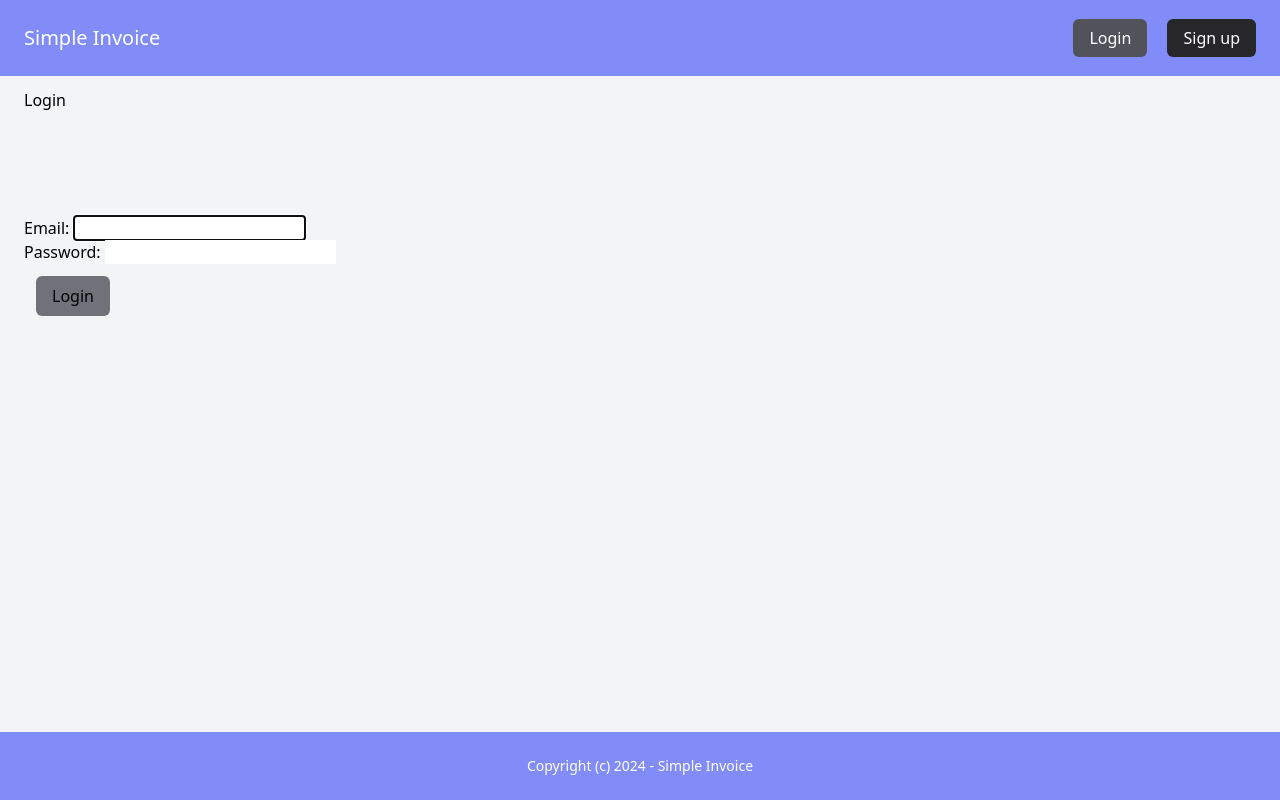
After one commit to MrCzaro/SimpleInvoice, a Django app: page /accounts/login/ in a window 1280 px wide. The commit adds this page. Run offline with Django 5.2, Linux system fonts and the light colour scheme; some libraries are stand-ins or nearby versions.

Commit message:
Update 2 5/03/24

```diff
--- a/SimpleInvoice/SimpleInvoice/urls.py
+++ b/SimpleInvoice/SimpleInvoice/urls.py
@@ -2,6 +2,7 @@ from django.contrib import admin
 from django.urls import path, include
 
 urlpatterns = [
+    path("", include("invoice.urls")),
+    path("accounts/", include("accounts.urls")),
     path("admin/", admin.site.urls),
-    path("", include("invoice.urls"))
 ]
--- a/SimpleInvoice/accounts/forms.py
+++ b/SimpleInvoice/accounts/forms.py
@@ -1,6 +1,10 @@
-from django import forms
-from django.contrib.auth.forms import UserCreationForm
+from django.contrib.auth.forms import AuthenticationForm,UserCreationForm
 from .models import CustomUser
+
+class CustomAuthenticationForm(AuthenticationForm):
+    class Meta:
+        model = CustomUser
+        fields = ["email", "password"]
 
 class CustomUserCreationForm(UserCreationForm):
     class Meta:
--- /dev/null
+++ b/SimpleInvoice/accounts/urls.py
@@ -0,0 +1,10 @@
+from django.urls import path
+from . import views
+
+app_name="accounts"
+
+urlpatterns = [
+    path("login/", views.login_user, name="login"),
+    path("logout/", views.logout_user, name="logout"),
+    path("signup/", views.signup_user, name="signup"),
+]
--- a/SimpleInvoice/accounts/views.py
+++ b/SimpleInvoice/accounts/views.py
@@ -1,7 +1,9 @@
-from django.shortcuts import render, redirect
-from .forms import CustomUserCreationForm
+from django.contrib.auth import authenticate, login, logout
+from django.contrib import messages
+from django.shortcuts import redirect, render
+from .forms import CustomAuthenticationForm, CustomUserCreationForm
 
-def signup(request):
+def signup_user(request):
     if request.method == "POST":
         form = CustomUserCreationForm(request.POST)
         if form.is_valid():
@@ -12,14 +14,34 @@ def signup(request):
 
     context = {
         "form" : form,
-        "title" : "Registration"
+        "title" : "Signup"
     }
 
-    return render(request, "signup.html", context)
+    return render(request, "accounts.html", context)
 
 
-def login(request):
-    pass
+def login_user(request):
+    if request.method == "POST":
+        form = CustomAuthenticationForm(request, request.POST)
+        if form.is_valid():
+            email=form.cleaned_data.get("email")
+            password=form.cleaned_data.get("password")
+            user = authenticate(request, email=email, password=password)
+            if user is not None:
+                login(request, user)
+                return redirect("invoice:dashboard")
+            else:
+                messages.error(request, "Invalid login credentials. Please try again.")
+    else:
+        form = CustomAuthenticationForm(request)
 
-def logout(request):
-    pass
+    context = {
+        "form" : form,
+        "title" : "Login",
+    }
+
+    return render(request, "accounts.html", context)
+
+def logout_user(request):
+    logout(request)
+    return redirect("accounts:login")
--- /dev/null
+++ b/SimpleInvoice/templates/accounts.html
@@ -0,0 +1,23 @@
+{% extends "base.html" %}
+
+{% block content %}
+    <h2>{{ title }}</h2>
+
+    <div class="p-6 flex-1 mb-14">
+        {% if messages %}
+            <div class="space-y-4">
+                {% for message in messages %}
+                    <div class="bg-green-200 text-black rounded-md p-4">
+                        <p>{{ message }}</p>
+                    </div>
+                {% endfor %}
+            </div>
+        {% endif %}
+
+    </div>
+    <form method="post">
+        {% csrf_token %}
+        {{ form.as_p }}
+        <button class="py-2 px-4 bg-zinc-500 rounded-md m-3">{{ title }}</button>
+    </form>
+{% endblock %}
--- a/SimpleInvoice/templates/base.html
+++ b/SimpleInvoice/templates/base.html
@@ -16,10 +16,10 @@
                 {% if request.user.is_authenticated %}
                     <a href="{% url "invoice:dashboard" %}" class="text-white">Dashboard</a>
                     <a href="{% url 'invoice:create' %}" class="py-2 px-4 bg-zinc-500 text-white rounded-md">Create New Invoice</a>
-                    <a href="#" class="py-2 px-4 bg-red-600 rounded-md text-white">Logout</a>
+                    <a href="{% url 'accounts:logout' %}" class="py-2 px-4 bg-red-600 rounded-md text-white">Logout</a>
                 {% else %}
-                    <a href="#" class="py-2 px-4 bg-zinc-600 text-white rounded-md">Login</a>
-                    <a href="#" class="py-2 px-4 bg-zinc-800 text-white rounded-md">Sign up</a>
+                    <a href="{% url 'accounts:login' %}" class="py-2 px-4 bg-zinc-600 text-white rounded-md">Login</a>
+                    <a href="{% url 'accounts:signup' %}" class="py-2 px-4 bg-zinc-800 text-white rounded-md">Sign up</a>
                 {% endif %}
             </div>
         </nav>
```
Also changed, not shown: SimpleInvoice/SimpleInvoice/settings.py (+6 -1 lines), SimpleInvoice/accounts/migrations/0001_initial.py (added), SimpleInvoice/invoice/migrations/0001_initial.py, SimpleInvoice/invoice/migrations/0002_alter_invoice_total_price_2_and_more.py (deleted), SimpleInvoice/invoice/migrations/0003_alter_invoice_total_price_and_more.py (deleted), SimpleInvoice/invoice/migrations/0004_invoice_customer_phone.py (deleted), SimpleInvoice/invoice/migrations/0005_invoice_additional_information.py (deleted).
